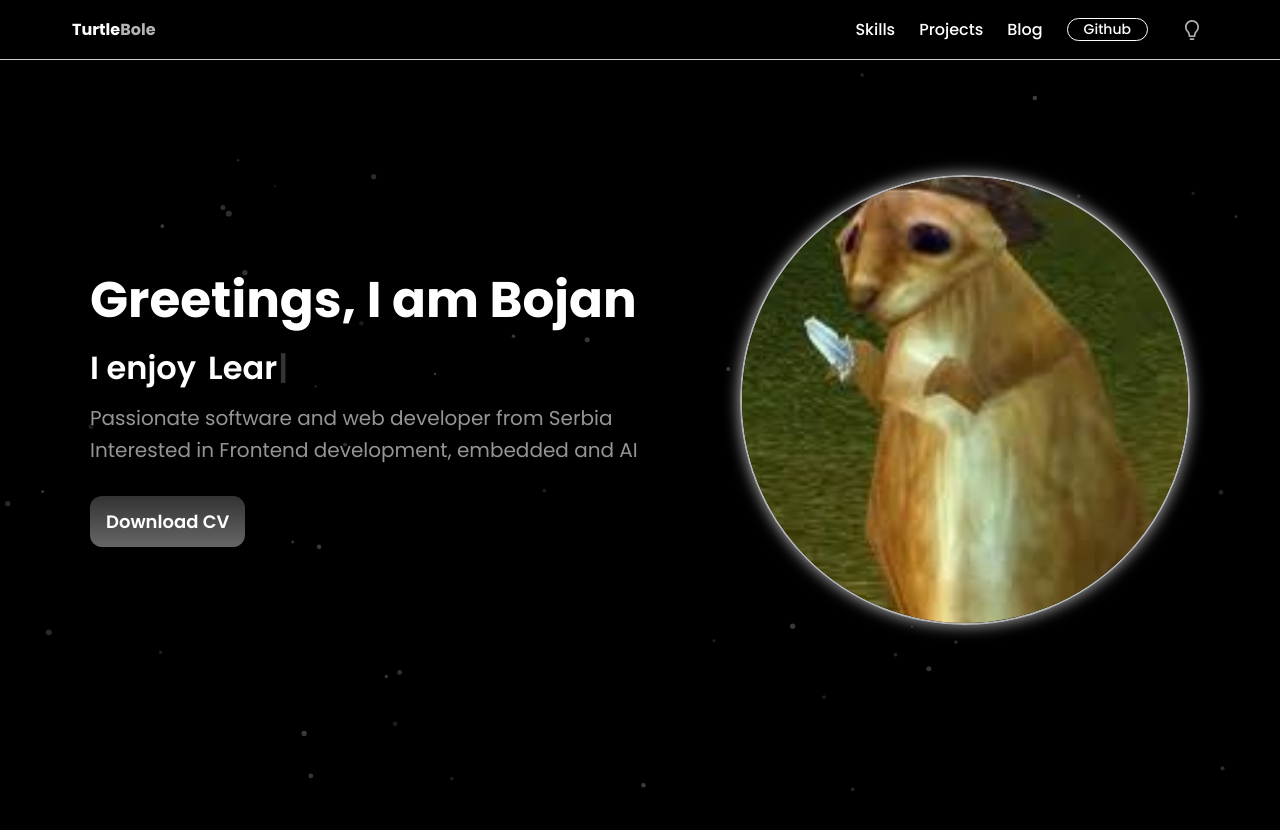
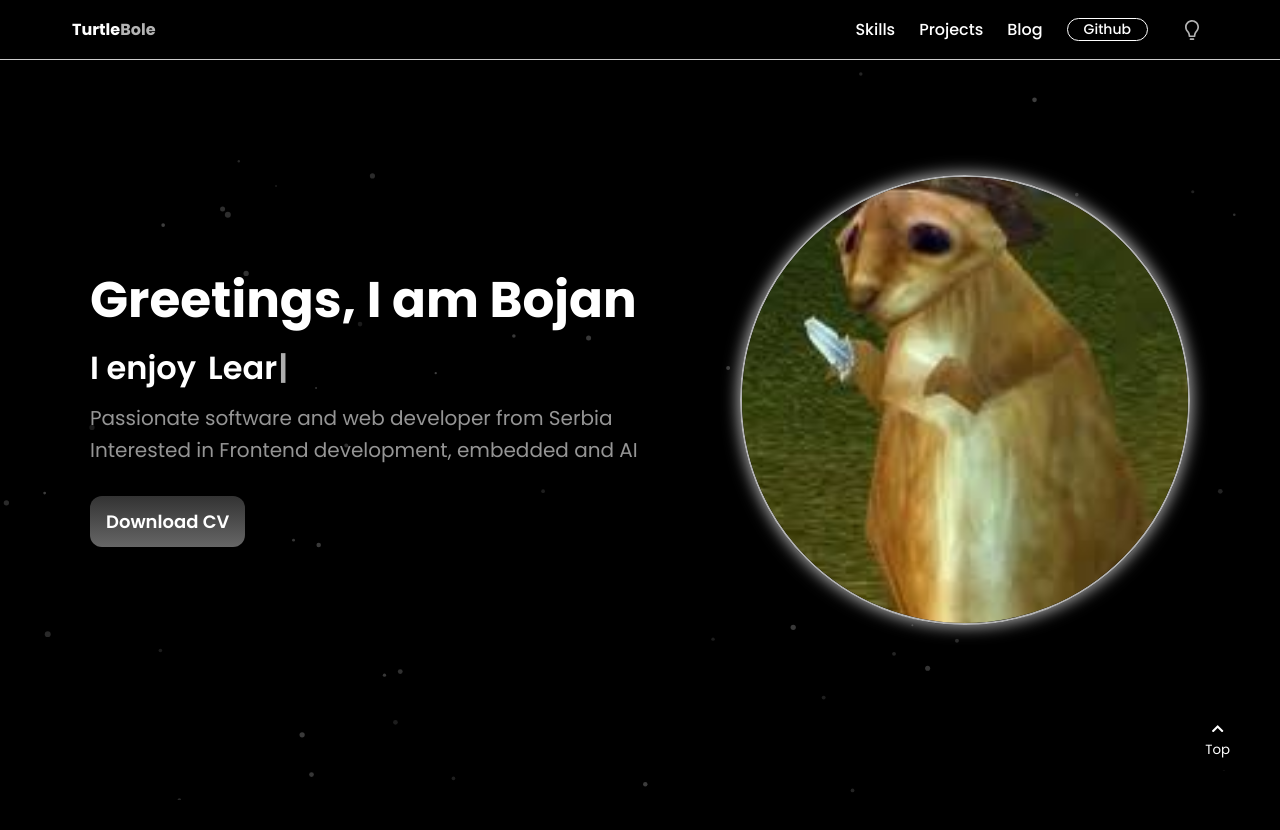
Before and after one commit to Turtlebole/turtle-portfolio, a React (Create React App) app: page / in a window 1280 px wide. Shown: the top 830 px of the page. Built offline with nearby package versions, Linux system fonts and the light colour scheme.

Commit message:
Warning fix

```diff
--- a/src/components/Cards/ProjectCarousel.js
+++ b/src/components/Cards/ProjectCarousel.js
@@ -1,4 +1,4 @@
-import React, { useState, useRef, useEffect } from 'react';
+import React, { useRef, useEffect } from 'react';
 import styled from 'styled-components';
 import gsap from 'gsap';
 import ProjectCards from './ProjectCards';
@@ -12,8 +12,7 @@ const CarouselContainer = styled.div`
     padding: 20px;
 `;
 
-const ProjectCarousel = ({ numberOfProjects, projects, handleProjectClick }) => {
-    const [startIndex, setStartIndex] = useState(0);
+const ProjectCarousel = ({ projects, handleProjectClick }) => {
     const carouselRef = useRef(null);
 
     useEffect(() => {
@@ -26,19 +25,9 @@ const ProjectCarousel = ({ numberOfProjects, projects, handleProjectClick }) =>
         }
     }, [projects]);
 
-    const handleNext = () => {
-        if (numberOfProjects.length > startIndex + 3) {
-            setStartIndex(startIndex + 3);
-        }
-    };
-
-    const handlePrev = () => {
-        setStartIndex(Math.max(startIndex - 3, 0));
-    };
-
     return (
         <CarouselContainer ref={carouselRef}>
-            {projects.slice(startIndex, startIndex + 3).map((project, index) => (
+            {projects.slice(0, 3).map((project, index) => (
                 <ProjectCards
                     key={index}
                     project={project}
--- a/src/components/Contact/index.js
+++ b/src/components/Contact/index.js
@@ -125,17 +125,8 @@ const ContactButton = styled.button`
 const Contact = () => {
     const [open, setOpen] = useState(false);
     const form = useRef();
-
     const handleSubmit = (e) => {
         e.preventDefault();
-        const formData = new FormData(form.current);
-        const templateParams = {
-            email: formData.get('from_email'),
-            from_name: formData.get('from_name'),
-            subject: formData.get('subject'),
-            message_html: formData.get('message')
-        };
-
         emailjs.sendForm('service_ta9bofd', 'template_uynwfeq', form.current, '7ob0JqA_SdDIyYJOa')
             .then((result) => {
                 setOpen(true);
--- a/src/components/Footer/index.js
+++ b/src/components/Footer/index.js
@@ -1,8 +1,8 @@
-import React from 'react';
+import React, { useState, useEffect } from 'react';
 import styled from 'styled-components';
-import { Link as LinkR } from 'react-router-dom';
-import { FaGithub, FaTwitch, FaLinkedin, FaDiscord } from 'react-icons/fa';
+import { FaGithub, FaTwitch, FaLinkedin, FaDiscord, FaChevronUp } from 'react-icons/fa';
 import { ColoredSpan } from '../Navbar/NavbarStyledComponent';
+import { useNavigate } from 'react-router-dom';
 
 const FooterContainer = styled.footer`
     background-color: ${({ theme }) => theme.card_light};
@@ -18,10 +18,11 @@ const FooterLinks = styled.div`
     margin-bottom: 20px;
 `;
 
-const FooterLink = styled(LinkR)`
+const FooterLink = styled.span`
     color: ${({ theme }) => theme.text_primary};
     text-decoration: none;
     font-weight: 500;
+    cursor: pointer;
     transition: color 0.3s ease;
 
     &:hover {
@@ -45,9 +46,81 @@ const SocialIcon = styled.a`
     }
 `;
 
-const Footer = ({ toggleTheme }) => {
+const BackToTopButton = styled.button`
+    position: fixed;
+    bottom: 30px;
+    right: 30px;
+    background-color: ${({ theme }) => theme.card};
+    color: ${({ theme }) => theme.text_primary};
+    border: none;
+    border-radius: 8px;
+    padding: 10px 20px;
+    cursor: pointer;
+    transition: opacity 0.3s ease, transform 0.3s ease;
+    opacity: ${(props) => (props.isVisible ? 1 : 0)};
+    transform: ${(props) => (props.isVisible ? 'translateY(0)' : 'translateY(100px)')};
+    z-index: 1000;
+    box-shadow: rgba(0, 0, 0, 0.2) 0px 4px 12px;
+    display: flex;
+    flex-direction: column;
+    align-items: center;
+    gap: 5px;
+
+    &:hover {
+        background-color: ${({ theme }) => theme.card_light};
+    }
+`;
+
+const Footer = () => {
+    const [isButtonVisible, setIsButtonVisible] = useState(false);
+    const navigate = useNavigate();
+
+    const handleScroll = (hash) => {
+        const element = document.querySelector(hash);
+        if (element) {
+            element.scrollIntoView({ behavior: 'smooth' });
+        }
+    };
+
+    const handleNavigation = (path, hash) => {
+        navigate(path);
+        setTimeout(() => handleScroll(hash), 100);
+    };
+
+    const handleScrollToTop = () => {
+        window.scrollTo({ top: 0, behavior: 'smooth' });
+    };
+
+    const handleScrollVisibility = () => {
+        const footer = document.querySelector('footer');
+        if (footer) {
+            const footerRect = footer.getBoundingClientRect();
+            if (footerRect.top < window.innerHeight && footerRect.bottom >= 0) {
+                setIsButtonVisible(true);
+            } else {
+                setIsButtonVisible(false);
+            }
+        }
+    };
+
+    useEffect(() => {
+        window.addEventListener('scroll', handleScrollVisibility);
+        return () => {
+            window.removeEventListener('scroll', handleScrollVisibility);
+        };
+    }, []);
+
     return (
+        <>
             <FooterContainer>
+                <FooterLinks>
+                    <FooterLink onClick={() => handleNavigation('/', '#skills')}>
+                        Skills
+                    </FooterLink>
+                    <FooterLink onClick={() => handleNavigation('/', '#projects')}>
+                        Projects
+                    </FooterLink>
+                </FooterLinks>
                 <SocialIcons>
                     <SocialIcon href="https://github.com/Turtlebole" target="_blank" rel="noopener noreferrer">
                         <FaGithub />
@@ -66,6 +139,11 @@ const Footer = ({ toggleTheme }) => {
                     <ColoredSpan>© 2024</ColoredSpan>
                 </div>
             </FooterContainer>
+            <BackToTopButton onClick={handleScrollToTop} isVisible={isButtonVisible}>
+                <FaChevronUp />
+                <span>Top</span>
+            </BackToTopButton>
+        </>
     );
 };
 
--- a/src/components/Projects/index.js
+++ b/src/components/Projects/index.js
@@ -14,24 +14,19 @@ import { FaList, FaSlidersH } from 'react-icons/fa';
 const Projects = ({ setOpenModal }) => {
     const [startIndex, setStartIndex] = useState(0);
     const [isMobileView, setIsMobileView] = useState(false);
-    const [isTabletView, setIsTabletView] = useState(false);
     const [viewType, setViewType] = useState('grid');
     const navigate = useNavigate();
 
     const handleResize = () => {
         const width = window.innerWidth;
         const isMobile = width <= 768;
-        const isTablet = width > 768 && width <= 1024;
 
         setIsMobileView(isMobile);
-        setIsTabletView(isTablet);
 
         if (isMobile) {
             setViewType('grid');
-        } else if (isTablet) {
+        } else {
             setViewType('list');
-        } else {
-            setViewType('grid');
         }
     };
 
```
Lines whose indentation alone changed are shown as unchanged.
